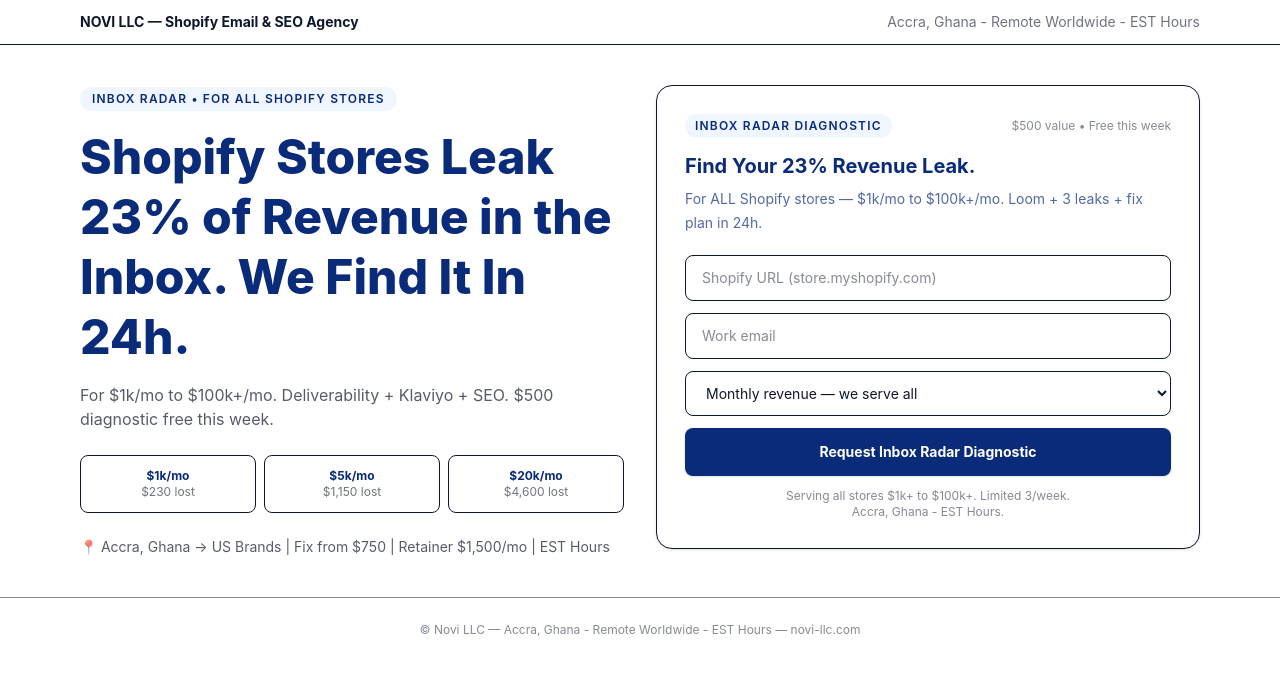
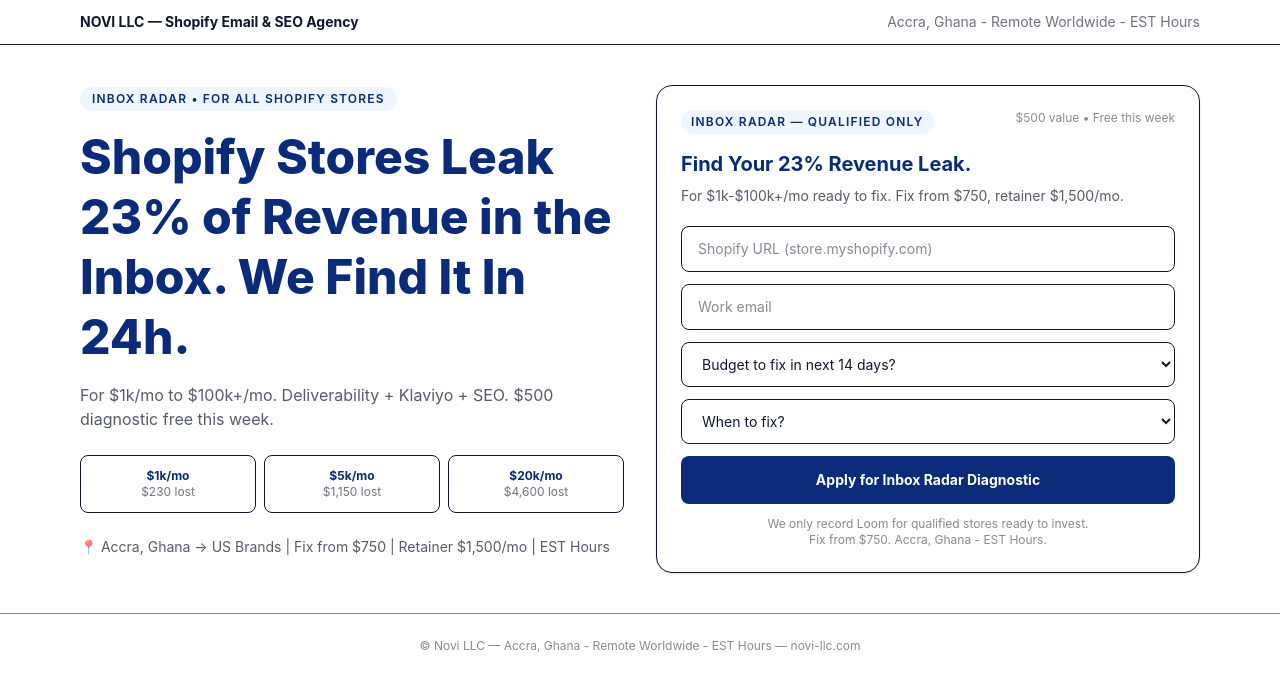
Before and after one commit to NOVI-I6699-cmd/portfolio-starter-kit, a Next.js app: page / in a window 1280 px wide. Shown: the top 688 px of the page. Built offline with nearby package versions, Linux system fonts and the light colour scheme.

Commit message:
Update AuditForm.tsx

```diff
--- a/app/components/AuditForm.tsx
+++ b/app/components/AuditForm.tsx
@@ -1,54 +1,51 @@
 "use client"
 import { useState } from 'react'
 
-export default function AuditForm() {
-  const [submitted, setSubmitted] = useState(false)
+export default function AuditForm(){
+const [submitted,setSubmitted]=useState(false)
+const [isSerious,setIsSerious]=useState(true)
+const [budget,setBudget]=useState("")
+const [timeline,setTimeline]=useState("")
 
-  const handleSubmit = (e: React.FormEvent) => {
+const handleSubmit=(e:React.FormEvent)=>{
 e.preventDefault()
+const serious = budget!=="no-budget" && budget!=="" && timeline!=="just-looking" && timeline!==""
+setIsSerious(serious)
 setSubmitted(true)
 }
 
-  if (submitted) {
-    return (
-      <div className="bg-white rounded-2xl border shadow-sm p-7">
-        <div className="h-12 w-12 rounded-full bg-green-50 flex items-center justify-center text-green-600 font-bold">✓</div>
-        <div className="mt-4 text-xl font-bold" style={{color:'#0A2A7A'}}>Diagnostic requested.</div>
-        <div className="mt-2 text-sm opacity-70 leading-6" style={{color:'#0A2A7A'}}>
-          We serve all stores from $1k+/mo to $100k+/mo. Loom in 24h. Accra, Ghana - EST Hours.
-        </div>
-      </div>
-    )
+if(submitted){
+if(!isSerious){
+return <div className="bg-white rounded-2xl border shadow-sm p-7"><div className="text-xl font-bold text-[#0A2A7A]">Application received.</div><div className="mt-2 text-sm opacity-70 leading-6">We prioritize stores ready to invest $750+ to fix in next 14 days. We'll keep you on file. Re-apply when ready.<br/><br/>Accra, Ghana - EST Hours.</div></div>
+}
+return <div className="bg-white rounded-2xl border shadow-sm p-7"><div className="h-12 w-12 rounded-full bg-green-50 flex items-center justify-center text-green-600 font-bold">✓</div><div className="mt-4 text-xl font-bold text-[#0A2A7A]">You qualify. Loom in 24h.</div><div className="mt-2 text-sm opacity-70">Serious lead — Loom + 3 leaks + fix plan + price. Check email. Accra, Ghana - EST.</div></div>
 }
 
-  return (
-    <div className="bg-white rounded-2xl border shadow-sm p-6 md:p-7">
-      <div className="flex items-center justify-between">
-        <span className="text-xs uppercase tracking-widest font-semibold px-2.5 py-1 rounded-full bg-blue-50" style={{color:'#0A2A7A'}}>INBOX RADAR DIAGNOSTIC</span>
-        <span className="text-xs opacity-50">$500 value • Free this week</span>
-      </div>
-
-      <div className="mt-4 text-xl font-bold leading-tight" style={{color:'#0A2A7A'}}>Find Your 23% Revenue Leak.</div>
-      <div className="mt-2 text-sm opacity-70 leading-6" style={{color:'#0A2A7A'}}>
-        For ALL Shopify stores — $1k/mo to $100k+/mo. Loom + 3 leaks + fix plan in 24h.
-      </div>
+return(
+<div className="bg-white rounded-2xl border shadow-sm p-6">
+<div className="flex justify-between"><span className="text-xs font-semibold tracking-widest bg-blue-50 text-[#0A2A7A] px-2.5 py-1 rounded-full">INBOX RADAR — QUALIFIED ONLY</span><span className="text-xs opacity-50">$500 value • Free this week</span></div>
+<div className="mt-4 text-xl font-bold text-[#0A2A7A]">Find Your 23% Revenue Leak.</div>
+<div className="mt-2 text-sm opacity-70">For $1k-$100k+/mo ready to fix. Fix from $750, retainer $1,500/mo.</div>
 
 <form onSubmit={handleSubmit} className="mt-5 space-y-3">
-        <input required type="text" placeholder="Shopify URL (store.myshopify.com)" className="w-full border rounded-lg px-4 py-3 text-sm" />
-        <input required type="email" placeholder="Work email" className="w-full border rounded-lg px-4 py-3 text-sm" />
-        <select required className="w-full border rounded-lg px-4 py-3 text-sm bg-white">
-          <option value="">Monthly revenue — we serve all</option>
-          <option value="1k-5k">$1k - $5k / mo — Starting to scale</option>
-          <option value="5k-10k">$5k - $10k / mo — Growing</option>
-          <option value="10k-25k">$10k - $25k / mo — Scaling</option>
-          <option value="25k-100k">$25k - $100k+ / mo — Established</option>
+<input required placeholder="Shopify URL (store.myshopify.com)" className="w-full border rounded-lg px-4 py-3 text-sm"/>
+<input required type="email" placeholder="Work email" className="w-full border rounded-lg px-4 py-3 text-sm"/>
+<select required value={budget} onChange={e=>setBudget(e.target.value)} className="w-full border rounded-lg px-4 py-3 text-sm bg-white">
+<option value="">Budget to fix in next 14 days?</option>
+<option value="500-750">$500 - $750 one-time — READY</option>
+<option value="1500-2500">$1,500 - $2,500 growth — READY</option>
+<option value="3000+">$3k+ retainer — READY</option>
+<option value="no-budget">Just looking / No budget</option>
 </select>
-        <button type="submit" className="w-full text-white font-bold py-3.5 rounded-lg text-sm shadow hover:opacity-90" style={{backgroundColor:'#0A2A7A'}}>
-          Request Inbox Radar Diagnostic
-        </button>
-        <div className="text-xs text-center opacity-50 leading-4">
-          Serving all stores $1k+ to $100k+. Limited 3/week.<br/>Accra, Ghana - EST Hours.
-        </div>
+<select required value={timeline} onChange={e=>setTimeline(e.target.value)} className="w-full border rounded-lg px-4 py-3 text-sm bg-white">
+<option value="">When to fix?</option>
+<option value="asap">ASAP — losing now</option>
+<option value="7days">In 7 days — READY</option>
+<option value="30days">In 30 days</option>
+<option value="just-looking">Just browsing</option>
+</select>
+<button className="w-full text-white font-bold py-3.5 rounded-lg text-sm bg-[#0A2A7A]">Apply for Inbox Radar Diagnostic</button>
+<div className="text-xs text-center opacity-50">We only record Loom for qualified stores ready to invest.<br/>Fix from $750. Accra, Ghana - EST Hours.</div>
 </form>
 </div>
 )
```
Lines whose indentation alone changed are shown as unchanged.
